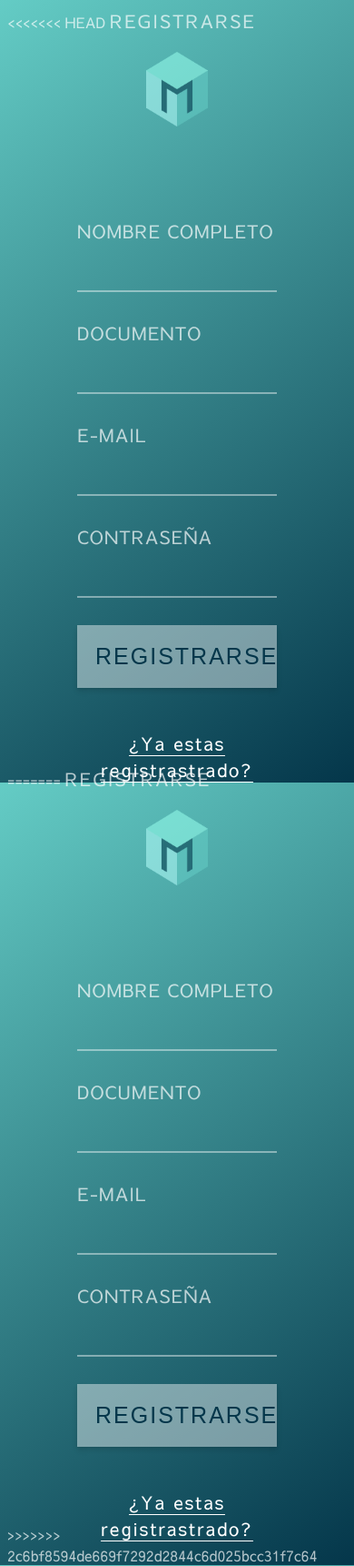
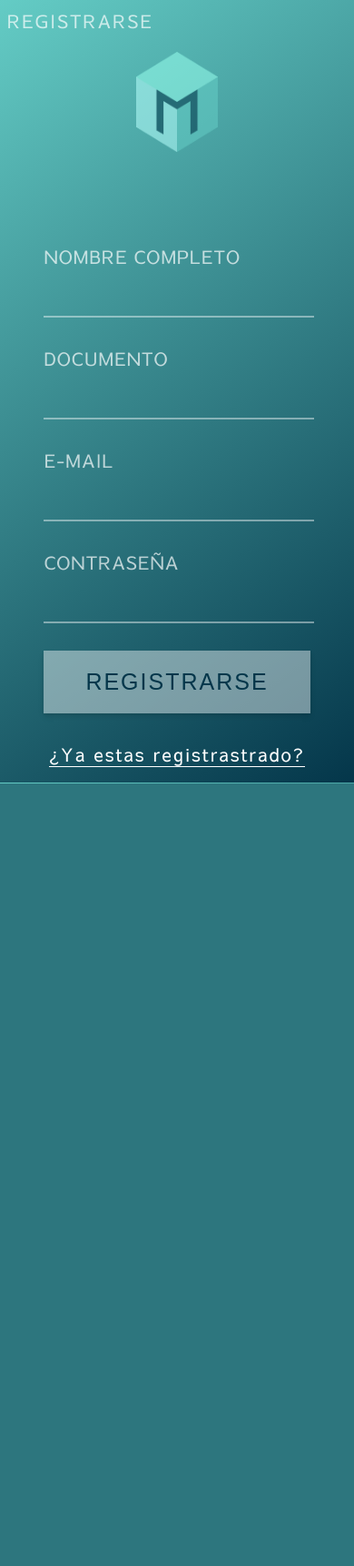
Before and after one commit to CodexaGit/Mimint, a PHP site: page /registro.html in a window 390 px wide. Shown: the whole page at 91% size. After the commit the page ends 861 px from the top, so only its background shows below. Run offline with PHP 8.4, Linux system fonts and the light colour scheme.

Commit message:
Ahora si que si se arregla styles.css

```diff
--- a/vista/css/styles.css
+++ b/vista/css/styles.css
@@ -179,37 +179,3 @@ input[type="number"]::-webkit-outer-spin-button {
         font-size:18px;
     }
 }
-
-@media (max-width:1230px){
-    .containerLogin{
-        width:60%;
-    }
-    .containerRegistro{
-        width: 60%;
-        margin: 0 auto;
-        display: flex;
-        padding-bottom: 50px;
-        flex-direction: column;
-        align-items: center;
-    }
-}
-@media (max-width:860px){
-    .containerLogin{
-        width:80%;
-    }
-
-}
-@media (max-width:460px){
-    .containerLogin{
-        width:100;
-    }
-    .form-container{
-        width:98%;
-    }
-    .titulo{
-        font-size:20px;
-    }
-    .ayuda{
-        font-size:18px;
-    }
-}
--- a/vista/registro.html
+++ b/vista/registro.html
@@ -1,4 +1,3 @@
-<<<<<<< HEAD
 <!DOCTYPE html>
 <html lang="es">
 <head>
@@ -41,52 +40,5 @@
             <p class="ayuda"><a href="login.html">¿Ya estas registrastrado?</a></p>
         </div>
     </div>
-    <script src="script.js"></script>
 </body>
-=======
-<!DOCTYPE html>
-<html lang="es">
-<head>
-    <meta charset="UTF-8">
-    <meta name="viewport" content="width=device-width, initial-scale=1.0">
-    <title>Registro</title>
-    <link rel="preconnect" href="https://fonts.googleapis.com">
-    <link rel="preconnect" href="https://fonts.gstatic.com" crossorigin>
-    <link href="https://fonts.googleapis.com/css2?family=Sawarabi+Gothic&display=swap" rel="stylesheet">
-    <link rel="stylesheet" href="css/styles.css">
-</head>
-<body>
-    <p class="titulo">REGISTRARSE</p>
-    <div class="containerRegistro">
-        <div class="logo-container">
-            <img src="img/logo.png" id="logoRegistro" class="logo" alt="Logo">
-        </div>
-        <div class="form-container">
-            <form action="" method="POST">
-                <div class="formCampoRegistro">
-                    <label for="nombre">NOMBRE COMPLETO</label>
-                    <input type="text" name="nombre" class="inputCampo">
-                </div>
-                <div class="formCampoRegistro">
-                    <label for="documento">DOCUMENTO</label>
-                    <input type="number" name="documento" class="inputCampo">
-                </div>
-                <div class="formCampoRegistro">
-                    <label for="email">E-MAIL</label>
-                    <input type="email" name="email" class="inputCampo">
-                </div>
-                <div class="formCampoRegistro">
-                    <label for="password">CONTRASEÑA</label>
-                    <input type="password" name="contrasena" class="inputCampo">
-                </div>
-                <div class="formCampoRegistro">
-                    <input type="submit" value="REGISTRARSE" class="inputCampo">
-                </div>
-            </form>
-            <p class="ayuda"><a href="login.html">¿Ya estas registrastrado?</a></p>
-        </div>
-    </div>
-    <script src="script.js"></script>
-</body>
->>>>>>> 2c6bf8594de669f7292d2844c6d025bcc31f7c64
 </html>
```
Also changed, not shown: vista/login.html (+1 -41 lines).
